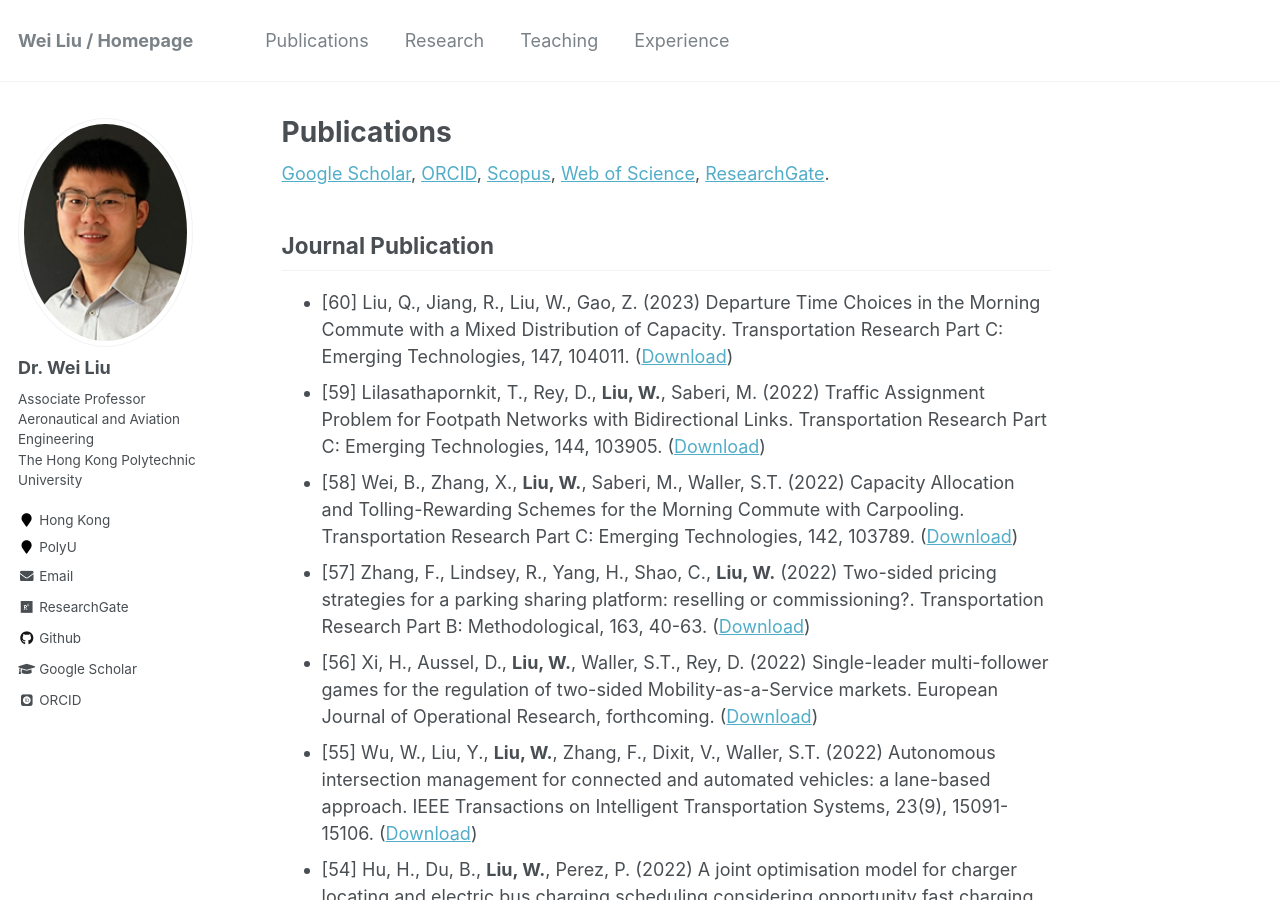
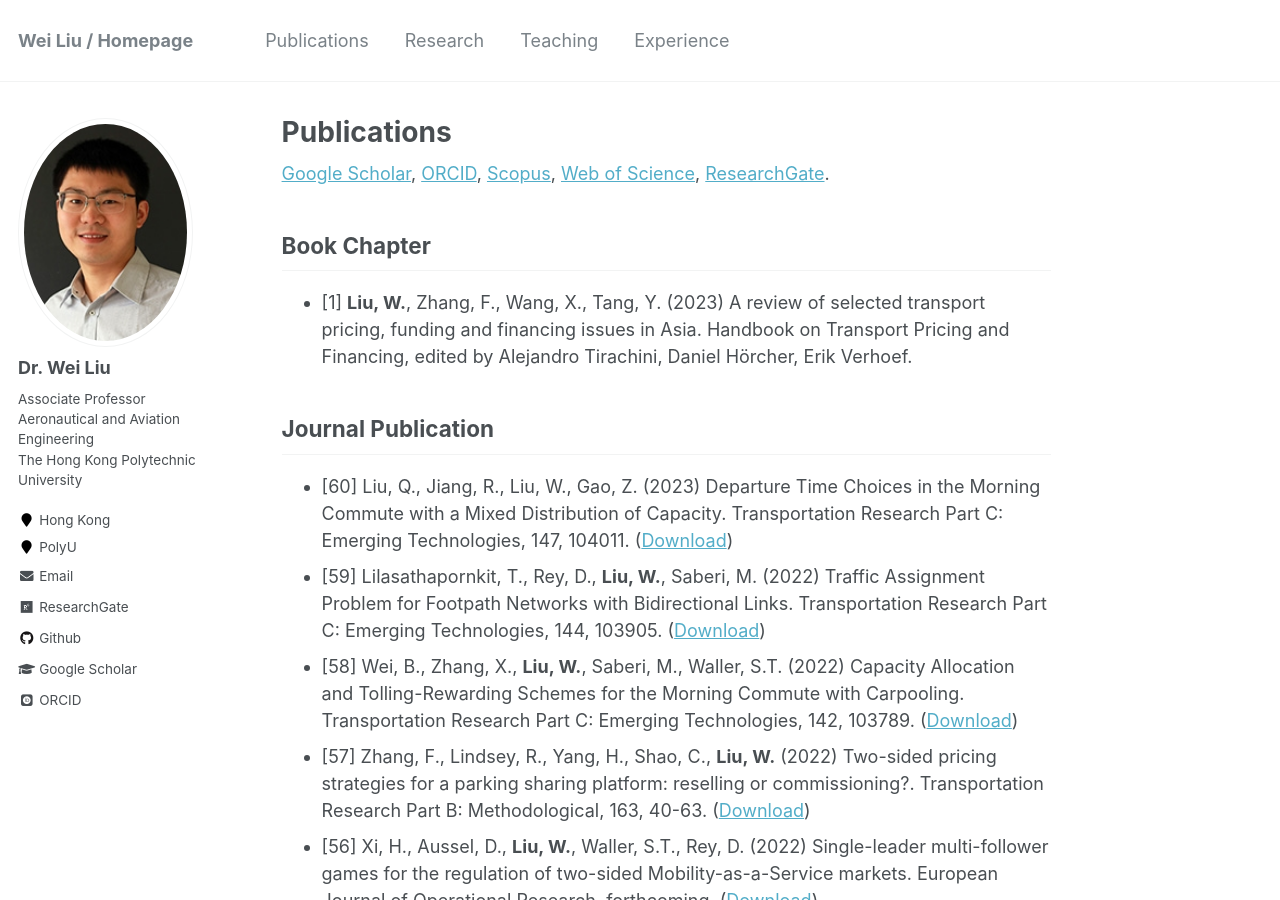
Before and after one commit to weiliu2016/weiliu2016.github.io, a Jekyll site: the page built from _pages/publications.md, in a window 1280 px wide and 900 px high. Built offline with Jekyll 4.4.1, drawn with Linux system fonts in a browser that asks for light colours; some web fonts are replaced.

Commit message:
Update publications.md

```diff
--- a/_pages/publications.md
+++ b/_pages/publications.md
@@ -16,6 +16,9 @@ author_profile: true
 
 [Google Scholar](https://scholar.google.com/citations?user=rEUNm28AAAAJ&hl=en), [ORCID](http://orcid.org/0000-0001-8638-3695), [Scopus](https://www.scopus.com/authid/detail.uri?authorId=57209524810), [Web of Science](https://publons.com/researcher/2454278/wei-liu/), [ResearchGate](https://www.researchgate.net/profile/Wei_Liu510).
 
+Book Chapter
+----------
+* [1] **Liu, W.**, Zhang, F., Wang, X., Tang, Y. (2023) A review of selected transport pricing, funding and financing issues in Asia. Handbook on Transport Pricing and Financing, edited by Alejandro Tirachini, Daniel Hörcher, Erik Verhoef.
 
 Journal Publication
 ----------
```
